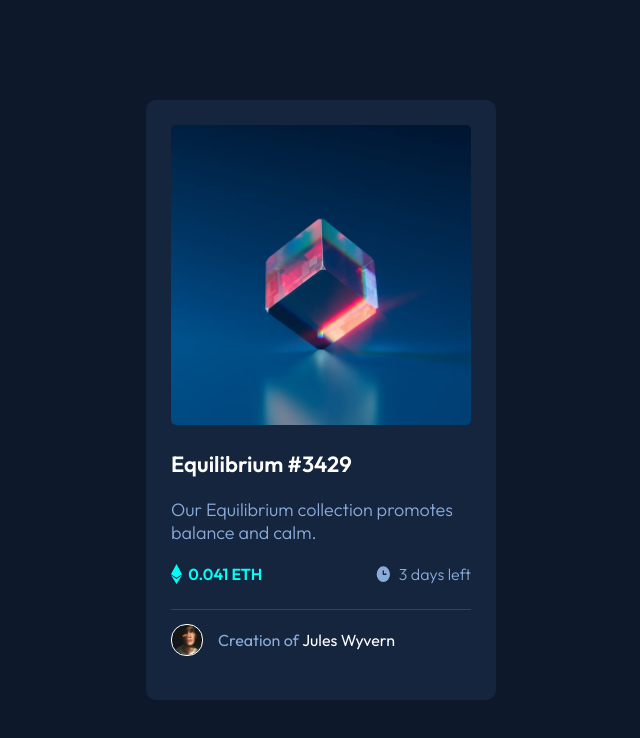
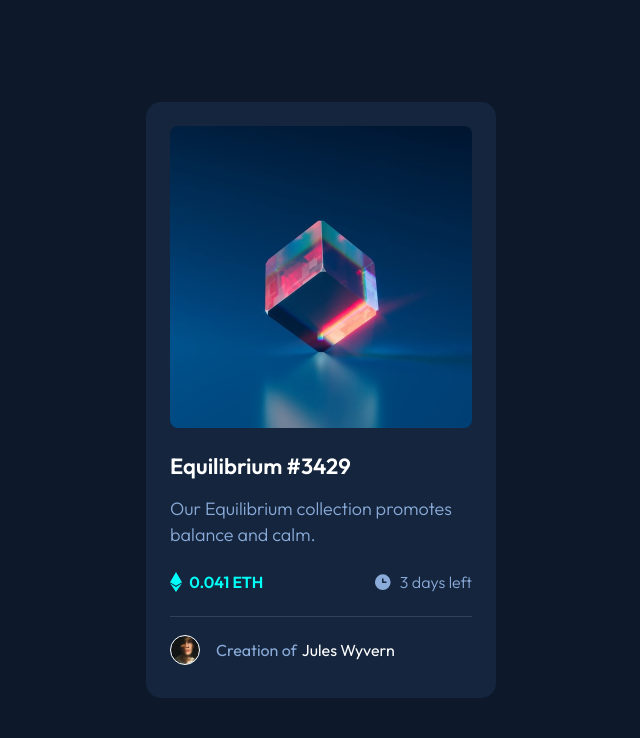
Before and after one commit to danielopq/card, a plain HTML site: page index.html in a window 1280 px wide. Shown: the whole page, without its empty margins (319-959 px from the left). Drawn offline with Linux system fonts and the light colour scheme.

Commit message:
desktop review done

```diff
--- a/css/stylesheet.css
+++ b/css/stylesheet.css
@@ -2,11 +2,15 @@
 @import url('https://fonts.googleapis.com/css2?family=Outfit:wght@300;400;600&display=swap');
 /* CSS Document */
 
-body{
+* {
+	box-sizing: border-box;
+}
+
+body {
 	margin: 0px;
 	width: 100vw;
 	height: 100vh;
-	display:flex;
+	display: flex;
 	align-items: center;
 	justify-content: center;
 	background-color: hsl(217, 54%, 11%);
@@ -14,105 +18,115 @@ body{
 }
 
 
-main{
+main {
 	width: 350px;
-	height: 600px;
+	height: 596px;
 	display: flex;
 	align-items: center;
 	justify-content: flex-start;
 	flex-direction: column;
 	background-color: hsl(216, 50%, 16%);
-	border-radius: 10px;
+	border-radius: 15px;
 }
 
-h1{
-	margin:0px;
+h1 {
+	margin: 0px;
 	padding: 0px;
 	font-size: 22px;
 	font-weight: 600;
 }
 
-#card > div {
-	width: 300px;
+main>div {
+	width: 302px;
 }
 
-#main-pic{
-	height: 300px;
+#main-pic {
+	height: 302px;
 	background: url("../images/image-equilibrium.jpg") no-repeat center;
 	background-size: cover;
-	border-radius: 5px;
-	margin-top: 25px;
+	border-radius: 8px;
+	margin-top: 24px;
 }
 
-#main-pic-rollover{
-	height:inherit;
+#main-pic-rollover {
+	height: inherit;
 	background-repeat: no-repeat;
 	background-position: center;
-	border-radius: 5px;
+	border-radius: 8px;
 }
 
-#main-pic-rollover:hover{
-	cursor:pointer;
-	background: hsla(178, 100%, 50%,0.5) url("../images/icon-view.svg") no-repeat center;
+#main-pic-rollover:hover {
+	cursor: pointer;
+	background: hsla(178, 100%, 50%, 0.5) url("../images/icon-view.svg") no-repeat center;
 }
 
-#ntf-name{
-	color:white;
-	margin-top:25px;
+#ntf-name {
+	color: white;
+	margin-top: 24px;
 }
 
-#ntf-name:hover{
-	color:hsl(178, 100%, 50%);
-	cursor:pointer;
+#ntf-name:hover {
+	color: hsl(178, 100%, 50%);
+	cursor: pointer;
 }
 
-#ntf-description{
-	color:hsl(215, 51%, 70%);
-	margin-top:20px;
+#ntf-description {
+	height: 52px;
+	color: hsl(215, 51%, 70%);
+	margin-top: 16px;
 	font-size: 18px;
 	font-weight: 300;
+	line-height: 26px;
 }
 
-#ntf-values{
+#ntf-values {
 	display: flex;
 	flex-direction: row;
-	margin-top:20px;
+	align-items: center;
+	justify-content: space-between;
+	margin-top: 24px;
 }
 
-#ntf-values > div{
+#ntf-values>div {
 	width: 150px;
+	height: 20px;
 	font-size: 16px;
-	display:flex;
+	display: flex;
 }
 
-#value{
-	color:hsl(178, 100%, 50%);
+#value {
+	color: hsl(178, 100%, 50%);
 	font-weight: 600;
 	justify-content: flex-start;
 }
 
-#time-left{
-	color:hsl(215, 51%, 70%);
+#time-left {
+	color: hsl(215, 51%, 70%);
 	font-weight: 300;
 	justify-content: flex-end;
 }
 
-#author{
-	height: 60px;
+.valueText{
+	margin-left: 7px;
+}
+
+#author {
+	height: 50px;
 	display: flex;
 	align-items: center;
-	margin-top: 25px;
+	margin-top: 24px;
+	padding-top: 16px;
 	border-top: solid 1px hsl(215, 32%, 27%);
 	font-size: 16px;
 }
 
-#author > div{
+#author>div {
 	height: 30px;
 	line-height: 30px;
 	text-align: left;
 }
 
-#author-pic{
+#author-pic {
 	width: 30px;
 	background: url("../images/image-avatar.png") no-repeat;
 	background-size: cover;
@@ -120,16 +134,17 @@ h1{
 	border: solid 1px white;
 }
 
-#author-creation{
-	padding-left: 15px;
-	color:hsl(215, 51%, 70%);
+#author-creation {
+	padding-left: 16px;
+	color: hsl(215, 51%, 70%);
 }
 
-#author-name{
-	color:white;
+#author-name {
+	color: white;
+	padding-left: 5px;
 }
 
-#author-name:hover{
-	color:hsl(178, 100%, 50%);
-	cursor:pointer;
+#author-name:hover {
+	color: hsl(178, 100%, 50%);
+	cursor: pointer;
 }
--- a/index.html
+++ b/index.html
@@ -1,29 +1,40 @@
 <!doctype html>
 <html lang="en">
+
 <head>
-<meta charset="utf-8">
+	<meta charset="utf-8">
 	<link rel="stylesheet" href="css/stylesheet.css">
 	<link rel="preconnect" href="https://fonts.googleapis.com">
 	<link rel="preconnect" href="https://fonts.gstatic.com" crossorigin>
 	<link href="https://fonts.googleapis.com/css2?family=Outfit:wght@300;400;600&display=swap" rel="stylesheet">
-<title>NTF card</title>
+	<title>NTF card</title>
 </head>
+
 <body>
-<main id="card">
+	<main>
 		<div id="main-pic">
 			<div id="main-pic-rollover"></div>
 		</div>
-  <div id="ntf-name"><h1>Equilibrium #3429</h1></div>
-  <div id="ntf-description">Our Equilibrium collection promotes balance and calm.</div>
-  <div id="ntf-values">
-	  <div id="value"><img src="images/icon-ethereum.svg" alt=""/>&nbsp;&nbsp;0.041 ETH</div>
-		<div id="time-left"><img src="images/icon-clock.svg" alt=""/>&nbsp;&nbsp;3 days left</div>
+		<div id="ntf-name">
+			<h1>Equilibrium #3429</h1>
+		</div>
+		<div id="ntf-description">Our Equilibrium collection promotes balance and calm.</div>
+		<div id="ntf-values">
+			<div id="value">
+				<img src="images/icon-ethereum.svg" alt="" />
+				<div class="valueText">0.041 ETH</div>
+			</div>
+			<div id="time-left">
+				<img src="images/icon-clock.svg" alt="" />
+				<div class="valueText">3 days left</div>
+			</div>
 		</div>
 		<div id="author">
 			<div id="author-pic"></div>
 			<div id="author-creation">Creation of</div>
-			<div id="author-name">&nbsp;Jules Wyvern</div>
+			<div id="author-name">Jules Wyvern</div>
 		</div>
-</main>
+	</main>
 </body>
+
 </html>
```
